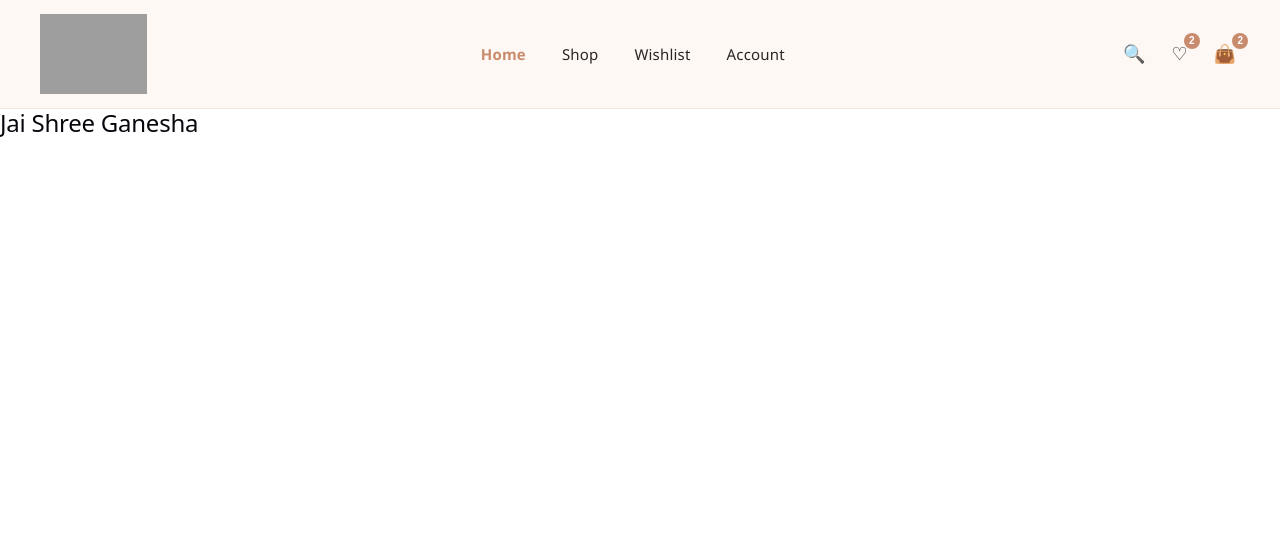
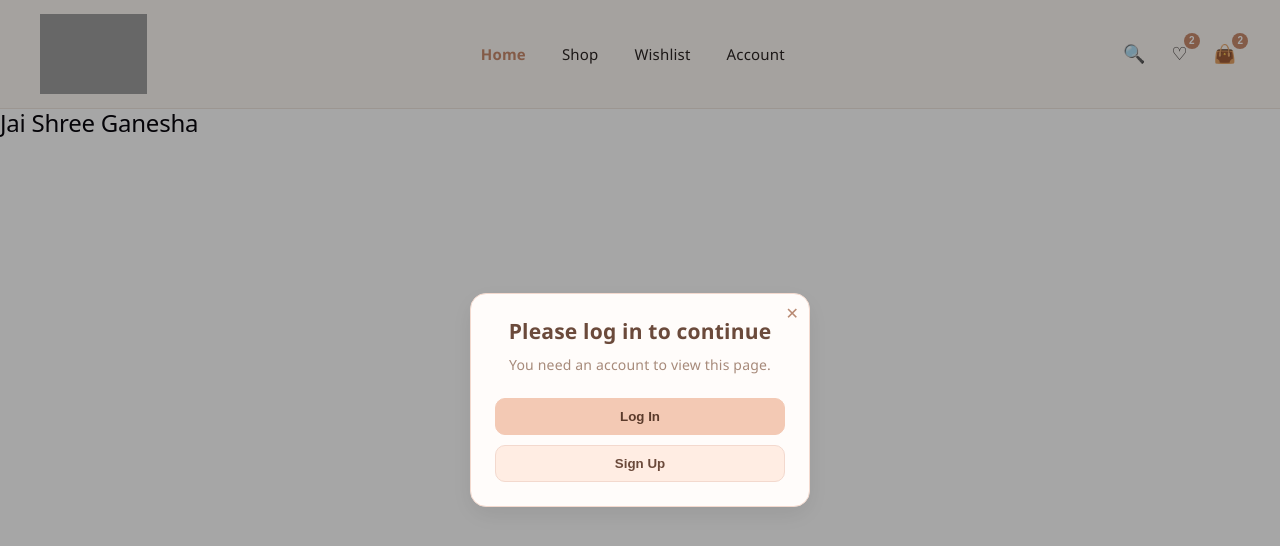
Before and after one commit to swetasm108-bit/Avya, a React app: page / in a window 1280 px wide. Both pictures are taken after a click on the button "Wishlist". Shown: the top 546 px of the page. Built offline with nearby package versions, Linux system fonts and the light colour scheme; no server answers; grey boxes are pictures that could not be loaded; the HTML template or start-up script is replaced by a standard one.

Commit message:
login pop --header

```diff
--- a/src/components/Header.css
+++ b/src/components/Header.css
@@ -183,3 +183,68 @@
     z-index: 10;
   }
 }
+.login-popup-overlay {
+  position: fixed;
+  inset: 0;
+  background: rgba(0, 0, 0, 0.35);
+  display: flex;
+  align-items: center;
+  justify-content: center;
+  z-index: 1000;
+}
+
+.login-popup {
+  background: #FFFCFA;
+  border: 1px solid #F3D9CE;
+  border-radius: 16px;
+  padding: 24px;
+  width: 90%;
+  max-width: 340px;
+  text-align: center;
+  position: relative;
+  box-shadow: 0 8px 24px rgba(0, 0, 0, 0.08);
+}
+
+.login-popup-close {
+  position: absolute;
+  top: 10px;
+  right: 10px;
+  background: none;
+  border: none;
+  font-size: 16px;
+  color: #B98A73;
+  cursor: pointer;
+}
+
+.login-popup h3 {
+  margin: 0 0 8px;
+  color: #6B4A3B;
+}
+
+.login-popup p {
+  color: #A78A7A;
+  margin: 0 0 20px;
+  font-size: 14px;
+}
+
+.login-popup-actions {
+  display: flex;
+  flex-direction: column;
+  gap: 10px;
+}
+
+.login-popup-btn {
+  padding: 10px;
+  border-radius: 10px;
+  border: 1px solid #F3D9CE;
+  background: #FFEDE3;
+  color: #6B4A3B;
+  cursor: pointer;
+  font-weight: 600;
+}
+
+.login-popup-btn.primary {
+  background: #F3C9B4;
+  border: 1px solid #F3C9B4;
+  color: #5A3A2B;
+}
--- a/src/components/Header.jsx
+++ b/src/components/Header.jsx
@@ -1,14 +1,36 @@
 import { useState } from "react";
 import logo from "../assets/logo.png";
 import "./Header.css";
-import { NavLink } from "react-router-dom";
+import { NavLink, useNavigate } from "react-router-dom";
 
 function Header() {
   const [wishlistCount] = useState(2);
   const [bagCount] = useState(2);
   const [menuOpen, setMenuOpen] = useState(false);
+  const [showLoginPopup, setShowLoginPopup] = useState(false);
 
+  const navigate = useNavigate();
   const closeMenu = () => setMenuOpen(false);
+
+  const isLoggedIn = () => !!localStorage.getItem("token");
+
+  // Used for anything that needs login: Shop, Wishlist, Cart.
+  // Logged in  -> let the normal navigation happen.
+  // Logged out -> block navigation, show the popup instead.
+  const guardClick = (e) => {
+    if (!isLoggedIn()) {
+      e.preventDefault();
+      closeMenu();
+      setShowLoginPopup(true);
+    } else {
+      closeMenu();
+    }
+  };
+
+  const goToAccountFromPopup = () => {
+    setShowLoginPopup(false);
+    navigate("/account");
+  };
 
   return (
     <header className="header">
@@ -17,16 +39,33 @@ function Header() {
       </div>
 
       <nav className={`header-nav ${menuOpen ? "open" : ""}`}>
-        <NavLink to="/" end onClick={closeMenu} className={({ isActive }) => isActive ? "nav-link active" : "nav-link"}>
+        <NavLink
+          to="/"
+          end
+          onClick={closeMenu}
+          className={({ isActive }) => (isActive ? "nav-link active" : "nav-link")}
+        >
           Home
         </NavLink>
-        <NavLink to="/shop" onClick={closeMenu} className={({ isActive }) => isActive ? "nav-link active" : "nav-link"}>
+        <NavLink
+          to="/shop"
+          onClick={guardClick}
+          className={({ isActive }) => (isActive ? "nav-link active" : "nav-link")}
+        >
           Shop
         </NavLink>
-        <NavLink to="/wishlist" onClick={closeMenu} className={({ isActive }) => isActive ? "nav-link active" : "nav-link"}>
+        <NavLink
+          to="/wishlist"
+          onClick={guardClick}
+          className={({ isActive }) => (isActive ? "nav-link active" : "nav-link")}
+        >
           Wishlist
         </NavLink>
-        <NavLink to="/account" onClick={closeMenu} className={({ isActive }) => isActive ? "nav-link active" : "nav-link"}>
+        <NavLink
+          to="/account"
+          onClick={closeMenu}
+          className={({ isActive }) => (isActive ? "nav-link active" : "nav-link")}
+        >
           Account
         </NavLink>
       </nav>
@@ -36,12 +75,32 @@ function Header() {
           🔍
         </button>
 
-        <button className="icon-btn" aria-label="Wishlist">
+        <button
+          className="icon-btn"
+          aria-label="Wishlist"
+          onClick={() => {
+            if (!isLoggedIn()) {
+              setShowLoginPopup(true);
+            } else {
+              navigate("/wishlist");
+            }
+          }}
+        >
           ♡
           {wishlistCount > 0 && <span className="badge">{wishlistCount}</span>}
         </button>
 
-        <button className="icon-btn" aria-label="Bag">
+        <button
+          className="icon-btn"
+          aria-label="Bag"
+          onClick={() => {
+            if (!isLoggedIn()) {
+              setShowLoginPopup(true);
+            } else {
+              navigate("/cart");
+            }
+          }}
+        >
           👜
           {bagCount > 0 && <span className="badge">{bagCount}</span>}
         </button>
@@ -58,6 +117,30 @@ function Header() {
       </div>
 
       {menuOpen && <div className="nav-overlay" onClick={closeMenu} />}
+
+      {showLoginPopup && (
+        <div className="login-popup-overlay" onClick={() => setShowLoginPopup(false)}>
+          <div className="login-popup" onClick={(e) => e.stopPropagation()}>
+            <button
+              className="login-popup-close"
+              aria-label="Close"
+              onClick={() => setShowLoginPopup(false)}
+            >
+              ✕
+            </button>
+            <h3>Please log in to continue</h3>
+            <p>You need an account to view this page.</p>
+            <div className="login-popup-actions">
+              <button className="login-popup-btn primary" onClick={goToAccountFromPopup}>
+                Log In
+              </button>
+              <button className="login-popup-btn" onClick={goToAccountFromPopup}>
+                Sign Up
+              </button>
+            </div>
+          </div>
+        </div>
+      )}
     </header>
   );
 }
```
